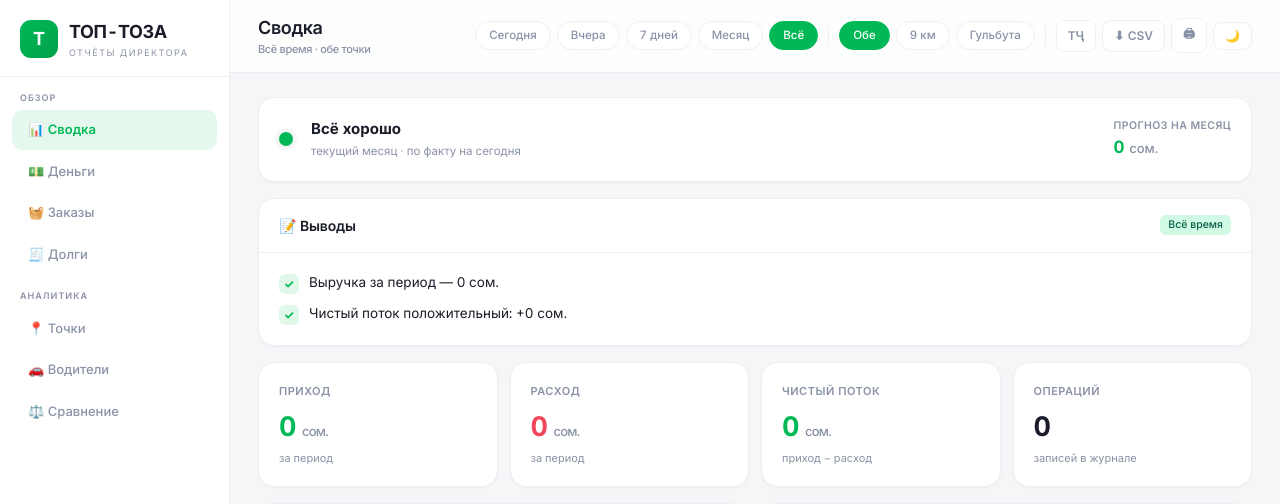
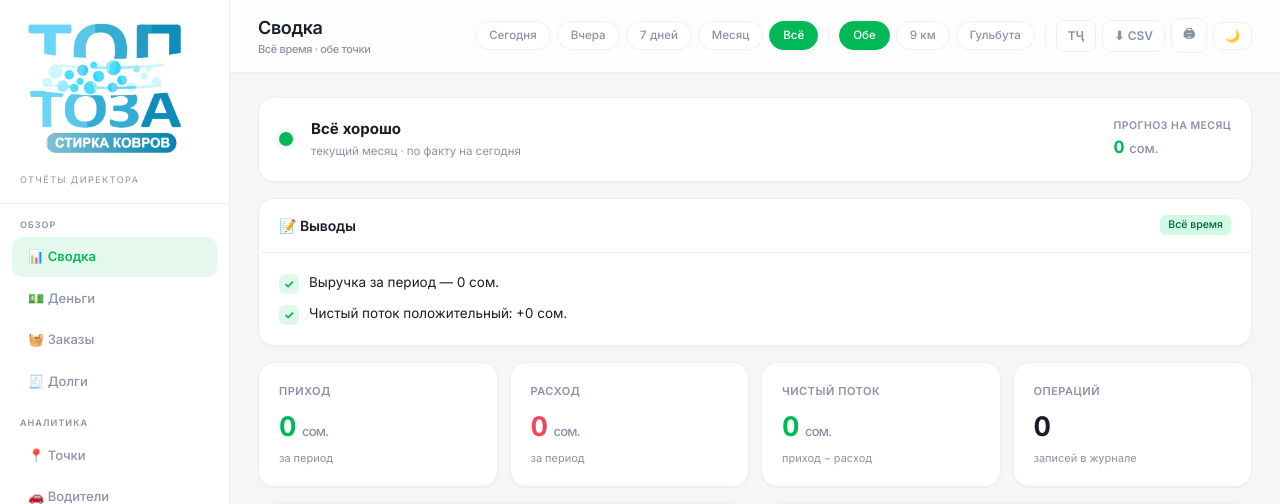
Before and after one commit to dima2029/toptoza-bot, a Flask app: page / in a window 1280 px wide. Shown: the top 504 px of the page. Run offline with Flask 3, Linux system fonts and the light colour scheme; the visitor is signed in with stand-in values (Sample User, id 1); data that the repository does not hold is empty.

Commit message:
feat: настоящий логотип ТОП-ТОЗА на сайте (вход, сайдбар, иконки)
- static/logo.png + квадратные иконки (icon-192/512, apple-touch, favicon) из логотипа
- сайдбар и страница входа показывают логотип вместо зелёной «Т»
- manifest/favicon обновлены на логотип

Co-Authored-By: Claude Opus 4.8 <noreply@anthropic.com>

```diff
--- a/templates/dashboard.html
+++ b/templates/dashboard.html
@@ -9,8 +9,8 @@
 <meta name="mobile-web-app-capable" content="yes">
 <meta name="apple-mobile-web-app-capable" content="yes">
 <meta name="apple-mobile-web-app-title" content="ТОП-ТОЗА">
-<link rel="apple-touch-icon" href="{{ url_for('static', filename='icon-192.png') }}">
-<link rel="icon" type="image/svg+xml" href="{{ url_for('static', filename='icon.svg') }}">
+<link rel="apple-touch-icon" href="{{ url_for('static', filename='apple-touch-icon.png') }}">
+<link rel="icon" type="image/png" href="{{ url_for('static', filename='favicon-32.png') }}">
 <script>if(localStorage.getItem('theme')==='dark')document.documentElement.dataset.theme='dark';</script>
 <link rel="preconnect" href="https://fonts.googleapis.com">
 <link href="https://fonts.googleapis.com/css2?family=Inter:wght@400;500;600;700&display=swap" rel="stylesheet">
@@ -26,9 +26,9 @@
 <div class="app">
   <div class="nav-overlay" onclick="document.body.classList.remove('nav-open')"></div>
   <aside class="sidebar">
-    <div class="sidebar-logo">
-      <div class="logo-mark">Т</div>
-      <div><div class="brand">ТОП-ТОЗА</div><div class="brand-sub">{{ t('Отчёты директора') }}</div></div>
+    <div class="sidebar-logo" style="flex-direction:column;align-items:flex-start;gap:6px">
+      <img src="{{ url_for('static', filename='logo.png') }}" alt="ТОП-ТОЗА" style="max-width:175px;width:100%;height:auto">
+      <div class="brand-sub">{{ t('Отчёты директора') }}</div>
     </div>
     <div class="nav-section">{{ t('Обзор') }}</div>
     {{ nlink('summary','📊','Сводка') }}
--- a/templates/login.html
+++ b/templates/login.html
@@ -12,8 +12,7 @@
 <div class="login-page">
   <div class="login-card">
     <div class="login-logo">
-      <div class="mark">Т</div>
-      <div class="name">ТОП-ТОЗА</div>
+      <img src="{{ url_for('static', filename='logo.png') }}" alt="ТОП-ТОЗА" style="max-width:240px;width:85%;height:auto">
       <div class="sub">{{ t('Отчёты директора') }}</div>
     </div>
     {% with msgs = get_flashed_messages() %}
```
Also changed, not shown: static/apple-touch-icon.png (added), static/favicon-32.png (added), static/icon-192.png, static/icon-512.png, static/logo.png (added), static/manifest.json.
